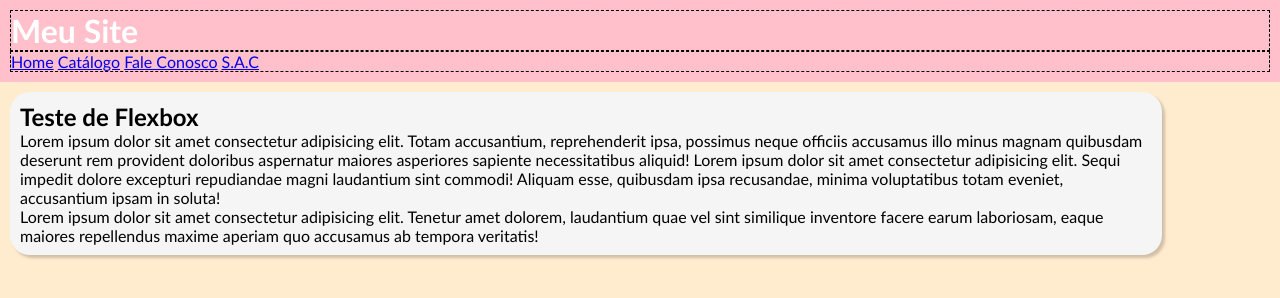
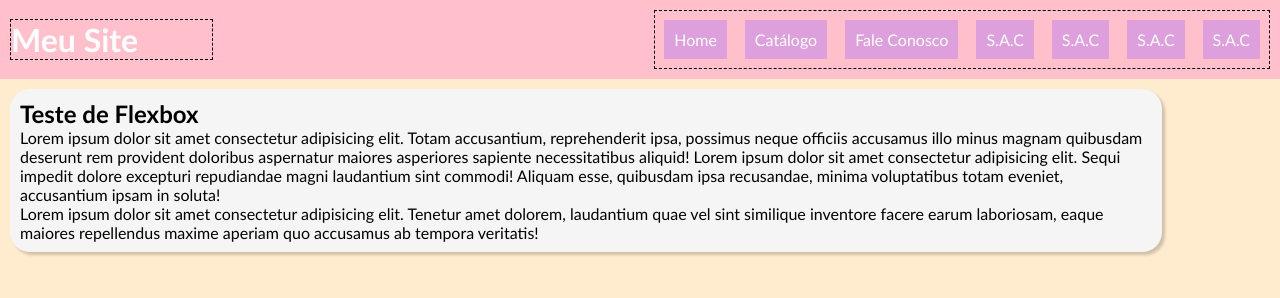
Before and after one commit to JenniferSouza2024/html-css, a plain HTML site: page exercicios/ex027/flex013- menu flexbox/index.html in a window 1280 px wide. Drawn offline with Linux system fonts and the light colour scheme.

Commit message:
atualizei

```diff
--- a/exercicios/ex027/flex013- menu flexbox/index.html
+++ b/exercicios/ex027/flex013- menu flexbox/index.html
@@ -14,6 +14,9 @@
             <a href="#">Catálogo</a>
             <a href="#">Fale Conosco</a>
             <a href="#">S.A.C</a>
+            <a href="#">S.A.C</a>
+            <a href="#">S.A.C</a>
+            <a href="#">S.A.C</a>
         </nav>
     </header>
     <main>
--- a/exercicios/ex027/flex013- menu flexbox/style.css
+++ b/exercicios/ex027/flex013- menu flexbox/style.css
@@ -18,12 +18,35 @@ header{
     background-color: pink;
     color: white;
     padding: 10px;
+    display: flex;
+    flex-flow: row wrap;
+    justify-content: space-between;
+    align-items: center;
 }
 header > h1{
     border: 1px dashed black;
+    flex: 0 0 203px;
+
 }
 header > nav{
     border: 1px dashed black;
+    display: flex;
+    flex-flow: row wrap;
+    justify-content: center;
+}
+header > nav > a{
+     background-color: plum;
+     color: white;
+     padding: 10px;
+     margin: 9px;
+     text-decoration: none;
+     align-items: flex-end;
+}
+
+header > nav > a:hover{
+    background-color: aliceblue;
+    color: black;
+    transition: background-color .5s;
 }
 main{
     background-color:whitesmoke ;
```
